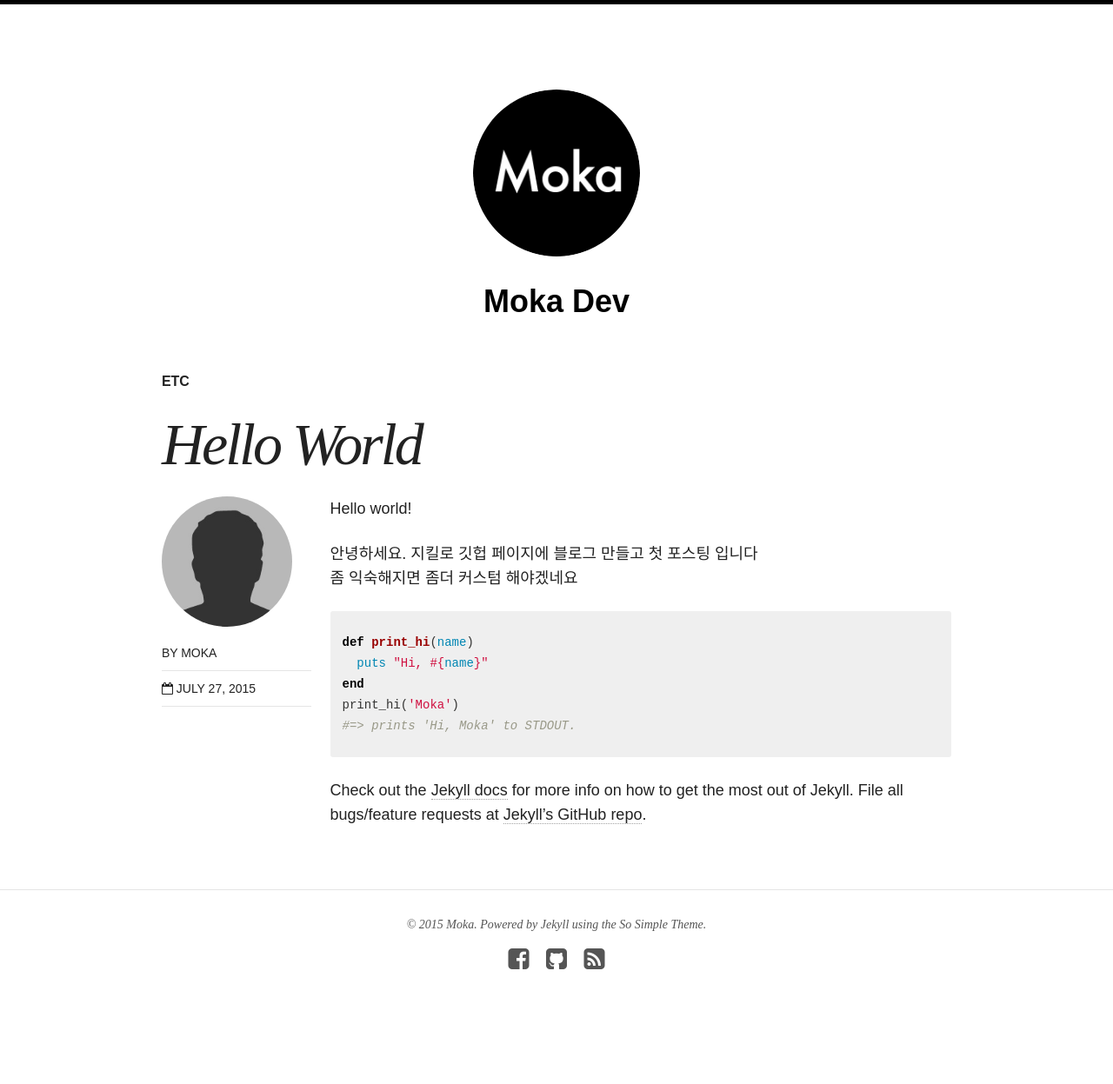
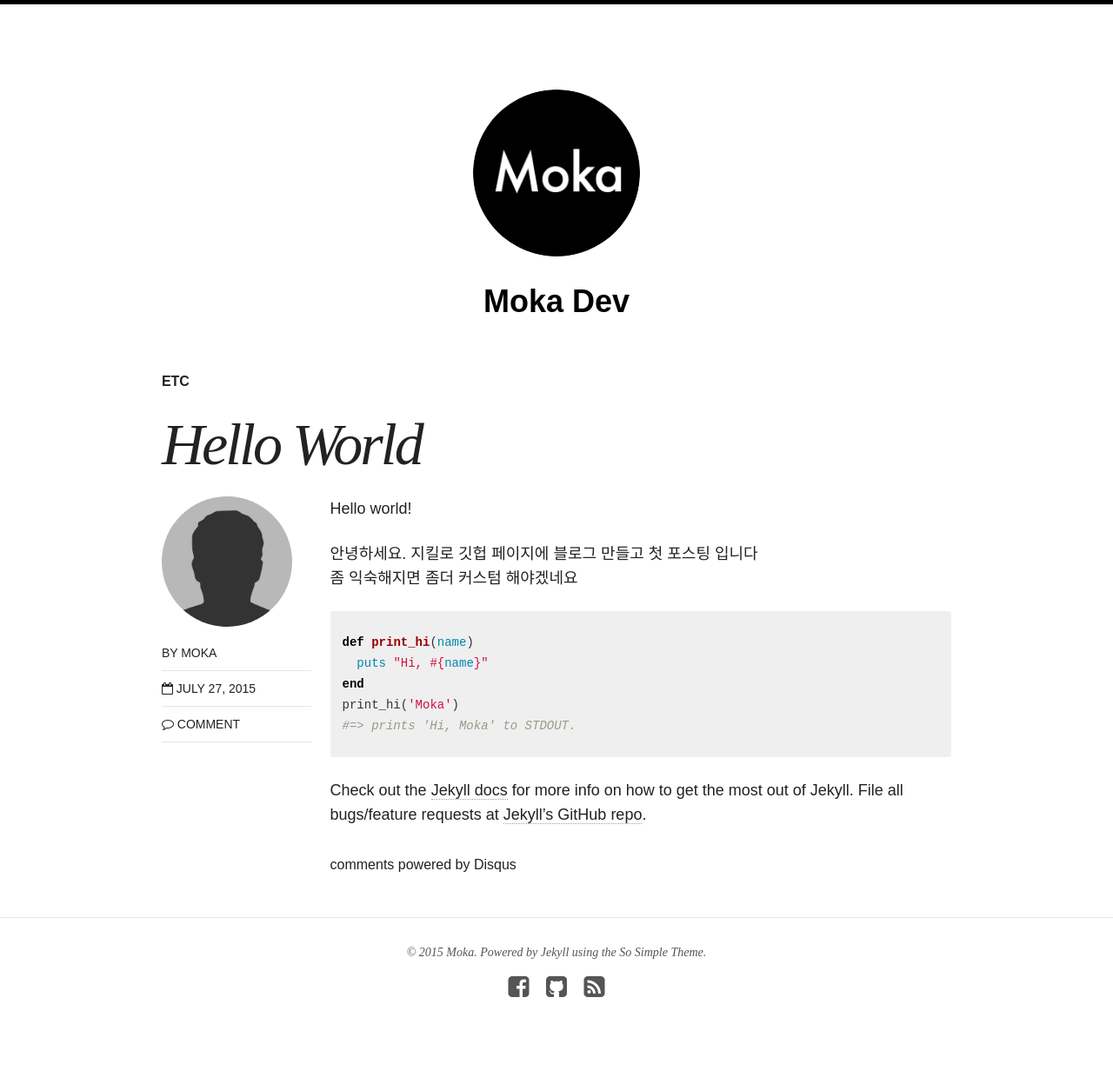
Before and after one commit to steadymoka/moka-a.github.io, a Jekyll site: the page built from _posts/blog/2014-08-08-hello-world.md, in a window 1280 px wide. Shown: the whole page at 87% size. Built offline with Jekyll 4.4.1, drawn with Linux system fonts in a browser that asks for light colours; nearby versions of some CDN libraries; comment, search, counter and statistics services are not loaded; before the commit the page ends 1215 px from its top, so only the background shows below that.

Commit message:
add disqus comment

```diff
--- a/_config.yml
+++ b/_config.yml
@@ -1,11 +1,11 @@
 # Site wide configuration
-
 title: "Moka Dev"
 locale: en_US
 description: ""
 logo: site-logo.png
 search: true
 url: "http://moka-a.github.io"
+comments: true
 
 # Jekyll configuration
 permalink:   /:categories/:title/
@@ -33,7 +33,7 @@ owner:
   name: Moka
   avatar: bio-photo.jpg
   email: aud1220a@gmail.com
-  disqus-shortname:
+  disqus-shortname: shortname
   twitter: #username
   facebook: bluemoon.moka
   github: moka-a
--- a/index.html
+++ b/index.html
@@ -7,6 +7,6 @@ search_omit: true
 
 <ul class="post-list">
 {% for post in site.posts limit:10 %}
-  <li><article><a href="{{ site.url }}{{ post.url }}">{{ post.title }} <span class="entry-date"><time datetime="{{ post.date | date_to_xmlschema }}">{{ post.date | date: "%B %d, %Y" }}</time></span>{% if post.excerpt %} <span class="excerpt">{{ post.excerpt }}</span>{% endif %}</a></article></li>
+  <li><article><a href="{{ post.url | prepend: site.baseurl }}">{{ post.title }} <span class="entry-date"><time datetime="{{ post.date | date_to_xmlschema }}">{{ post.date | date: "%B %d, %Y" }}</time></span>{% if post.excerpt %} <span class="excerpt">{{ post.excerpt }}</span>{% endif %}</a></article></li>
 {% endfor %}
 </ul>
```
